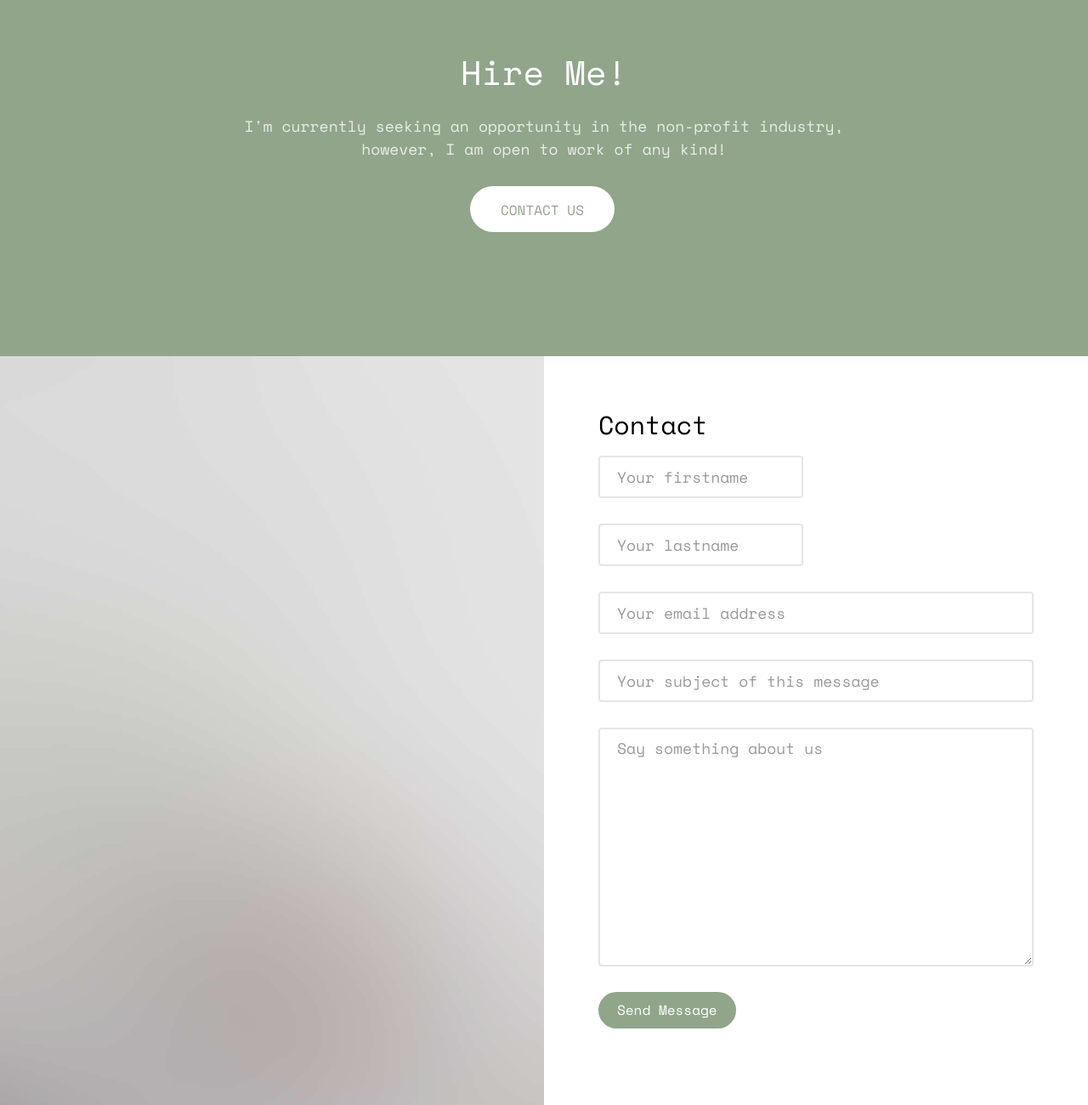
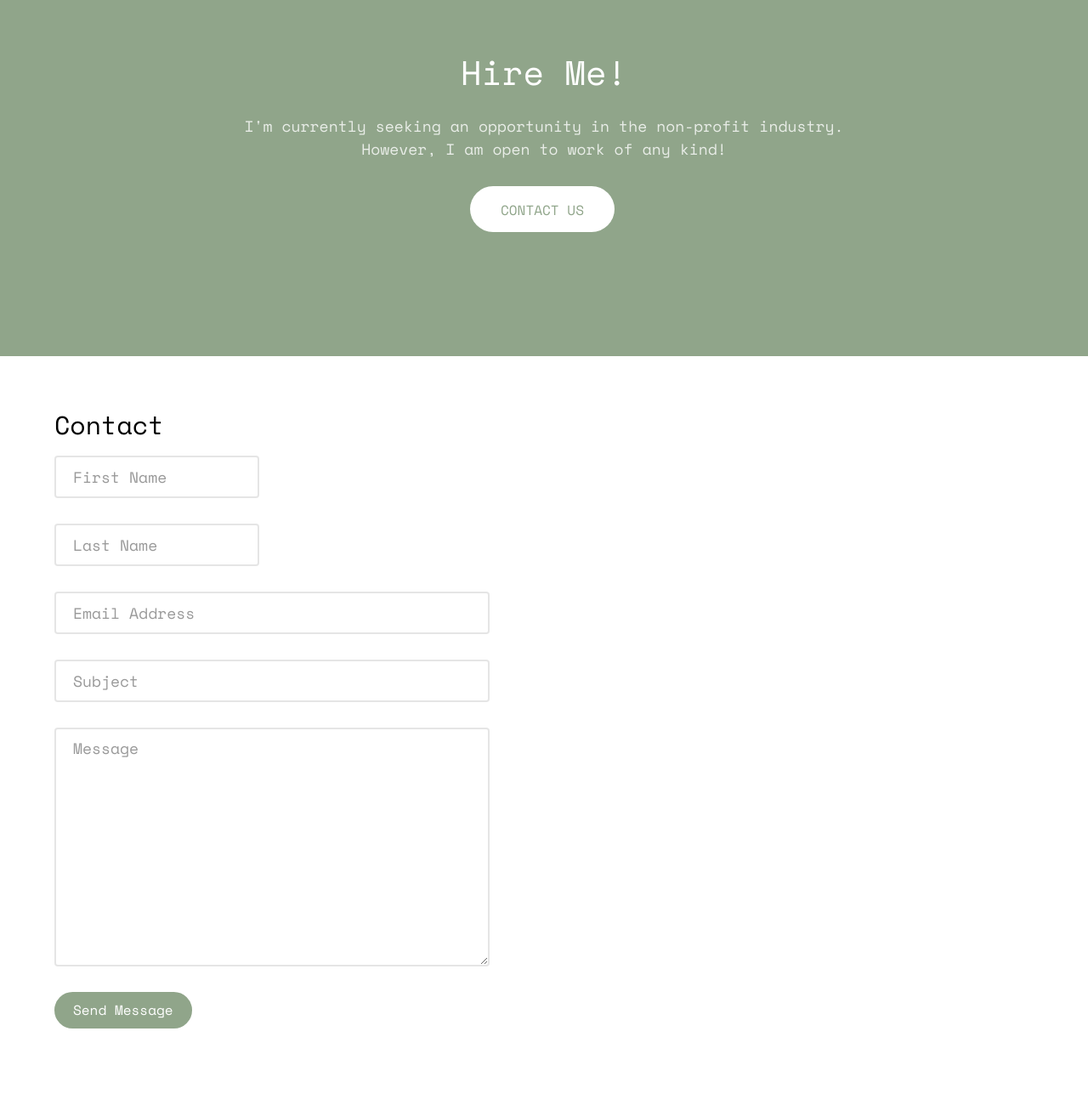
Before and after one commit to jghaynie/madyesparza, a plain HTML site: page index.html in a window 1280 px wide. Shown: the part 4900-6200 px from the top of the page at 85% size. Drawn offline with nearby package versions, Linux system fonts and the light colour scheme; files whose address does not match are found by name.

Commit message:
fixed form

```diff
--- a/index.html
+++ b/index.html
@@ -380,7 +380,7 @@
 			<div class="row animate-box">
 				<div class="col-md-8 col-md-offset-2 text-center fh5co-heading">
 					<h2>Hire Me!</h2>
-					<p>I'm currently seeking an opportunity in the non-profit industry, however, I am open to work of any kind!</p>
+					<p>I'm currently seeking an opportunity in the non-profit industry. However, I am open to work of any kind!</p>
 					<p><a href="mailto:mady.esparza8@gmail.com" class="btn btn-default btn-lg">Contact Us</a></p>
 				</div>
 			</div>
@@ -388,38 +388,38 @@
 	</div>
 
 	<div id="fh5co-consult">
-		<div class="video fh5co-video" style="background-image: url(images/cover_bg_1.jpg);">
+		<!-- <div class="video fh5co-video" style="background-image: url(images/cover_bg_1.jpg);">
 			<div class="overlay"></div>
-		</div>
+		</div> -->
 		<div class="choose animate-box">
 			<h2>Contact</h2>
-			<form name="contact" method="POST" action="#" data-netlify="true">
+			<form name="contact" method="POST" data-netlify="true">
 				<div class="row form-group">
 					<div class="col-md-6">
-						<input type="text" id="fname" class="form-control" placeholder="Your firstname">
+						<input type="text" id="fname" class="form-control" name="fname" placeholder="First Name">
 					</div>
 				</div>
 				<div class="row form-group">
 					<div class="col-md-6">
-						<input type="text" id="lname" class="form-control" placeholder="Your lastname">
+						<input type="text" id="lname" class="form-control" name="lname" placeholder="Last Name">
 					</div>
 				</div>
 
 				<div class="row form-group">
 					<div class="col-md-12">
-						<input type="text" id="email" class="form-control" placeholder="Your email address">
+						<input type="text" id="email" class="form-control" name="email" placeholder="Email Address">
 					</div>
 				</div>
 
 				<div class="row form-group">
 					<div class="col-md-12">
-						<input type="text" id="subject" class="form-control" placeholder="Your subject of this message">
+						<input type="text" id="subject" class="form-control" name="subject" placeholder="Subject">
 					</div>
 				</div>
 
 				<div class="row form-group">
 					<div class="col-md-12">
-						<textarea name="message" id="message" cols="30" rows="10" class="form-control" placeholder="Say something about us"></textarea>
+						<textarea name="message" id="message" cols="30" rows="10" class="form-control" placeholder="Message"></textarea>
 					</div>
 				</div>
 				<div class="form-group">
```
